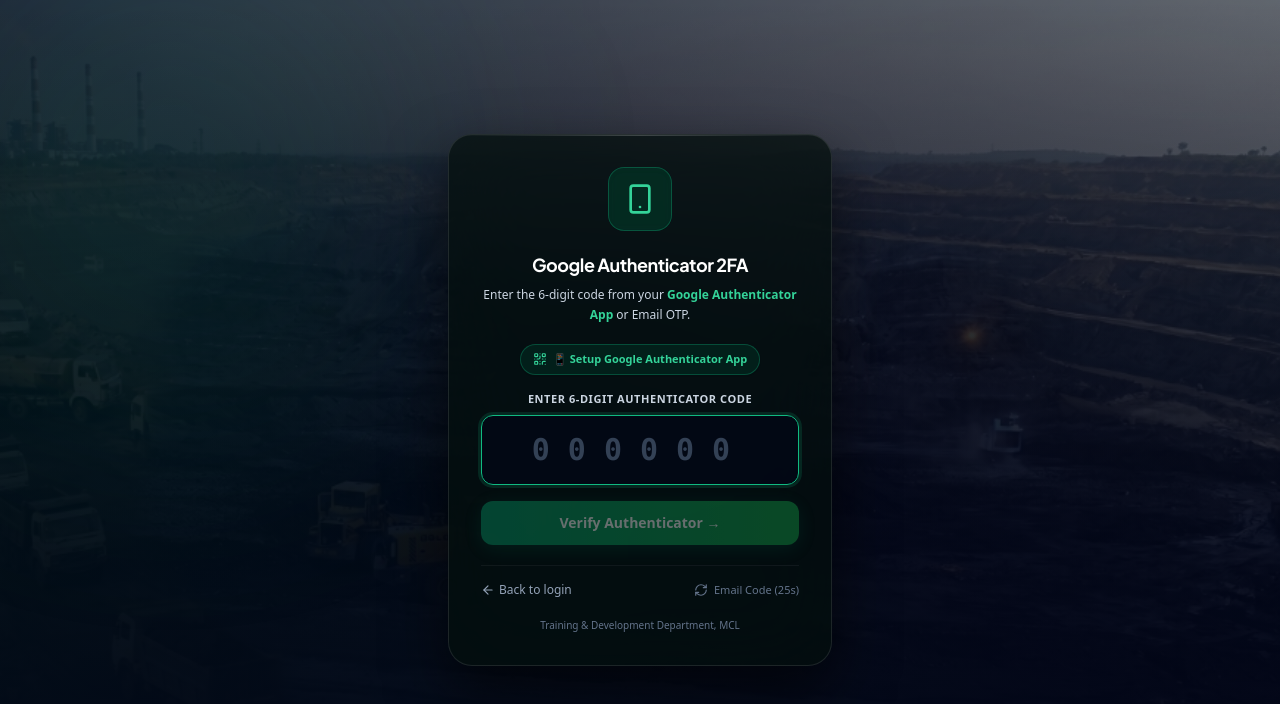
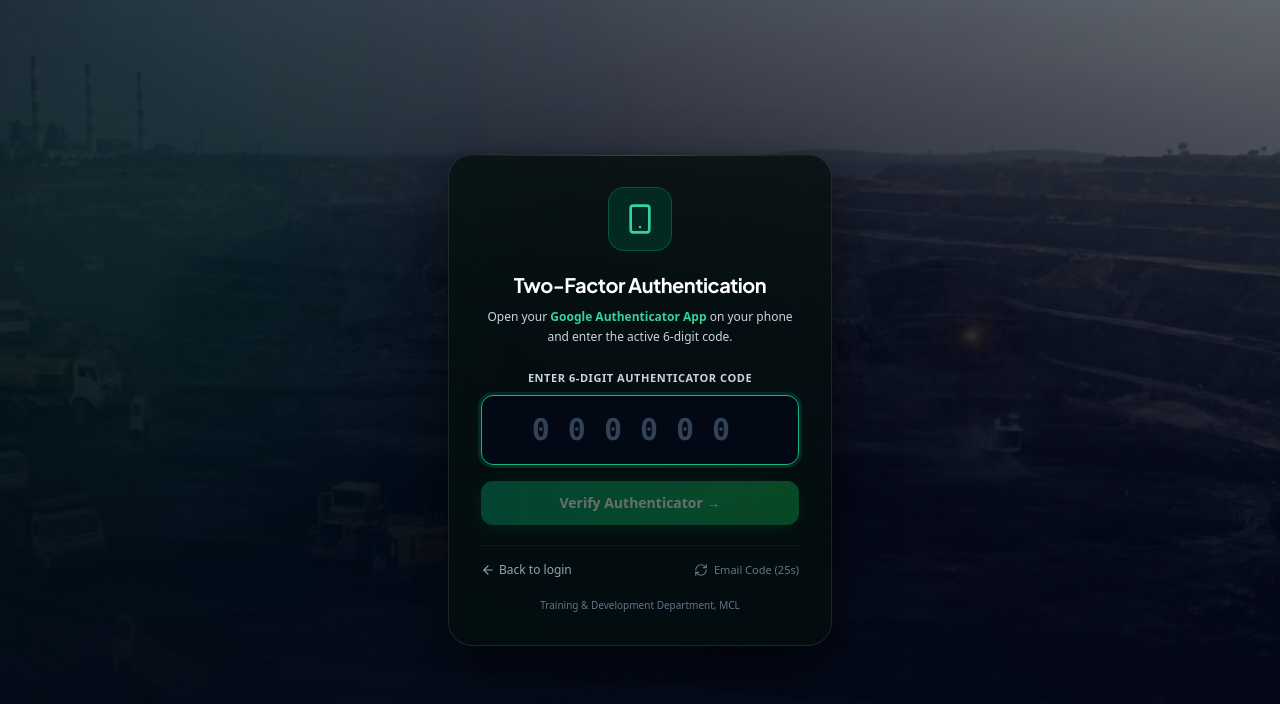
Before and after one commit to anupamyagnish676-debug/mclportal, a Next.js app: page /mfa-verify in a window 1280 px wide. Shown: the top 704 px of the page. Built offline with nearby package versions, Linux system fonts and the light colour scheme.

Commit message:
fix: remove Setup QR button from login verification screen so setup stays cleanly inside Settings

```diff
--- a/app/mfa-verify/page.tsx
+++ b/app/mfa-verify/page.tsx
@@ -134,35 +134,13 @@
           </div>
         </div>
 
-        <div className="text-center mb-5">
-          <h1 className="text-lg font-bold text-white tracking-tight flex items-center justify-center gap-2">
-            Google Authenticator 2FA
+        <div className="text-center mb-6">
+          <h1 className="text-xl font-bold text-white tracking-tight flex items-center justify-center gap-2">
+            Two-Factor Authentication
           </h1>
-          <p className="text-slate-300 text-xs mt-1.5 leading-relaxed">
-            Enter the 6-digit code from your <strong className="text-emerald-400 font-semibold">Google Authenticator App</strong> or Email OTP.
+          <p className="text-slate-300 text-xs mt-2 leading-relaxed">
+            Open your <strong className="text-emerald-400 font-semibold">Google Authenticator App</strong> on your phone and enter the active 6-digit code.
           </p>
-        </div>
-
-        {/* Toggle QR Code Setup */}
-        <div className="mb-4 text-center">
-          <button
-            type="button"
-            onClick={loadQRCode}
-            className="text-[11px] font-bold text-emerald-400 hover:text-emerald-300 bg-emerald-950/60 border border-emerald-500/30 px-3 py-1.5 rounded-full inline-flex items-center gap-1.5 transition-all shadow-sm"
-          >
-            <QrCode className="w-3.5 h-3.5" />
-            {showQR ? 'Hide Setup QR Code' : '📱 Setup Google Authenticator App'}
-          </button>
-
-          {showQR && qrCodeUrl && (
-            <div className="mt-3 bg-slate-900/90 border border-emerald-500/30 p-4 rounded-2xl space-y-2 animate-fadeIn">
-              <p className="text-[10px] text-slate-300 font-semibold">Scan this QR code using Google Authenticator:</p>
-              <img src={qrCodeUrl} alt="Google Authenticator QR Code" className="w-36 h-36 mx-auto rounded-xl bg-white p-2 border border-slate-700" />
-              <p className="text-[10px] text-slate-400 font-mono tracking-wider break-all select-all pt-1">
-                Secret: <span className="text-emerald-300 font-bold">{totpSecret}</span>
-              </p>
-            </div>
-          )}
         </div>
 
         <form onSubmit={handleVerify} className="space-y-4">
```
